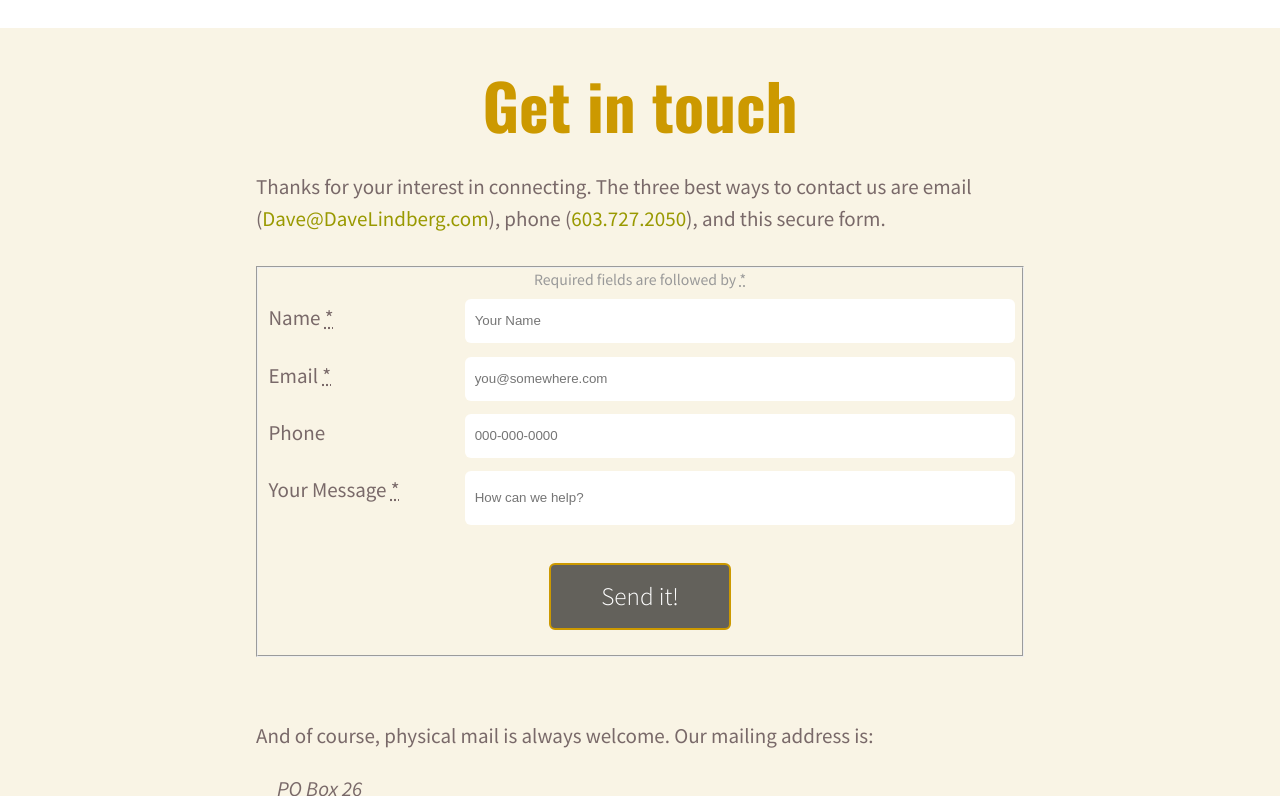
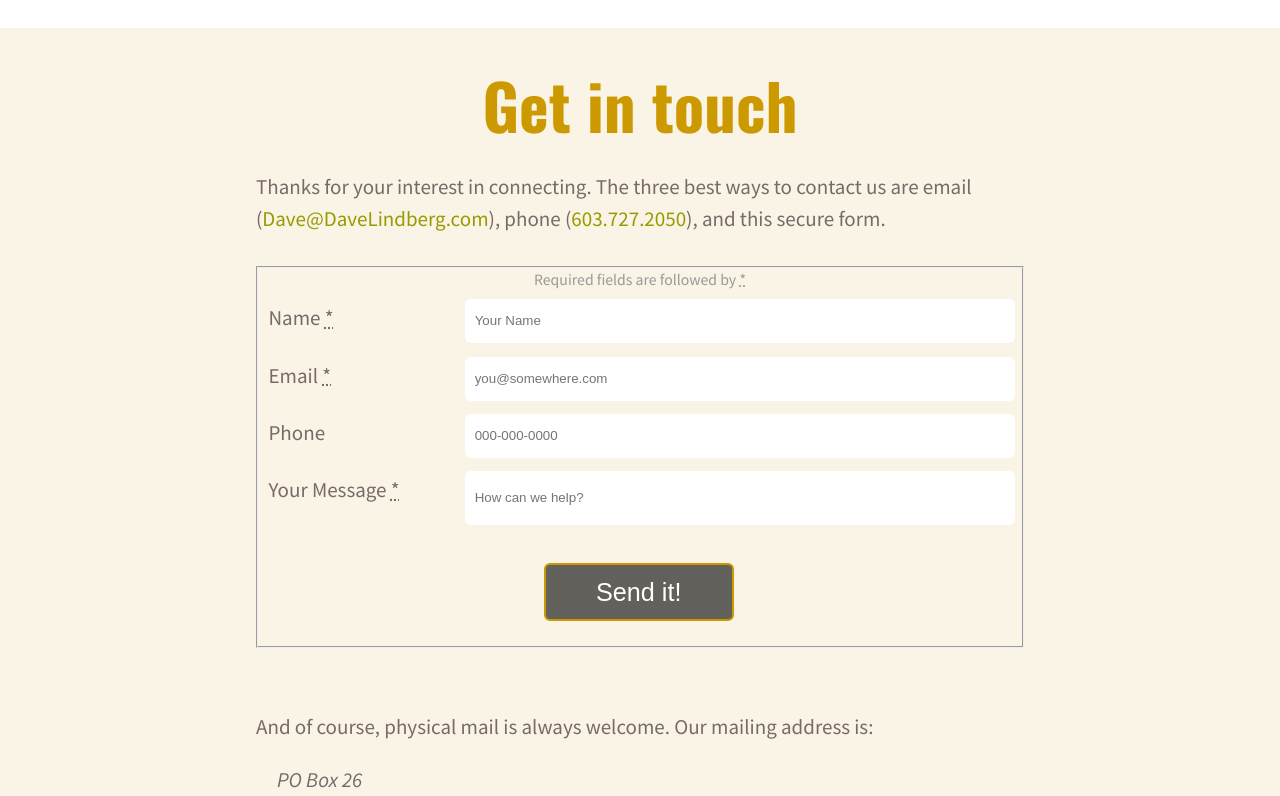
Before and after one commit to Dave-Lindberg/dl-gatsby, a Gatsby site: page / in a window 1280 px wide. Shown: the part 2004-2800 px from the top of the page. Built offline with nearby package versions, Linux system fonts and the light colour scheme; Gatsby itself is replaced by a stand-in of ours; some packages are replaced by stand-ins of ours.

Commit message:
repairde contact form button, added hidden contact form to index for netlify. Need to clean up home on home page squares.

```diff
--- a/src/components/contact/contact-form.js
+++ b/src/components/contact/contact-form.js
@@ -6,13 +6,15 @@
 const CtForm = styled.form`
   grid-column: 2 / 2;
   grid-row: 2 / 2;
+  display: grid !important;
 `;
 
 const CtFieldset = styled.fieldset`
   display: grid;
+  grid-template-columns: auto auto ;
   grid-template-rows: repeat(9, auto);
   @media (min-width: 768px) {
-    grid-template-columns: minmax(max-content, 200px) auto;
+    grid-template-columns: minmax(max-content, 200px) 1fr;
     grid-template-rows: repeat(5, auto);
   }
 `;
@@ -123,8 +125,10 @@
   }
 `;
 const CtSend = LinkButton.extend`
+
   grid-row: 10 / 10;
   margin: 1em 0.5em !important;
+  margin-left: 10px !important;
   @media (min-width: 768px) {
     grid-row: 6 / 6;
     grid-column: 1 / 3;
--- a/src/components/link-button.js
+++ b/src/components/link-button.js
@@ -1,6 +1,6 @@
 import styled from 'styled-components';
 
-const LinkButton = styled.a`
+const LinkButton = styled.button`
   display: block;
   color: #ffffff !important;
   font-size: 1.2em;
```
Also changed, not shown: src/layouts/index.js (+9 -0 lines).
